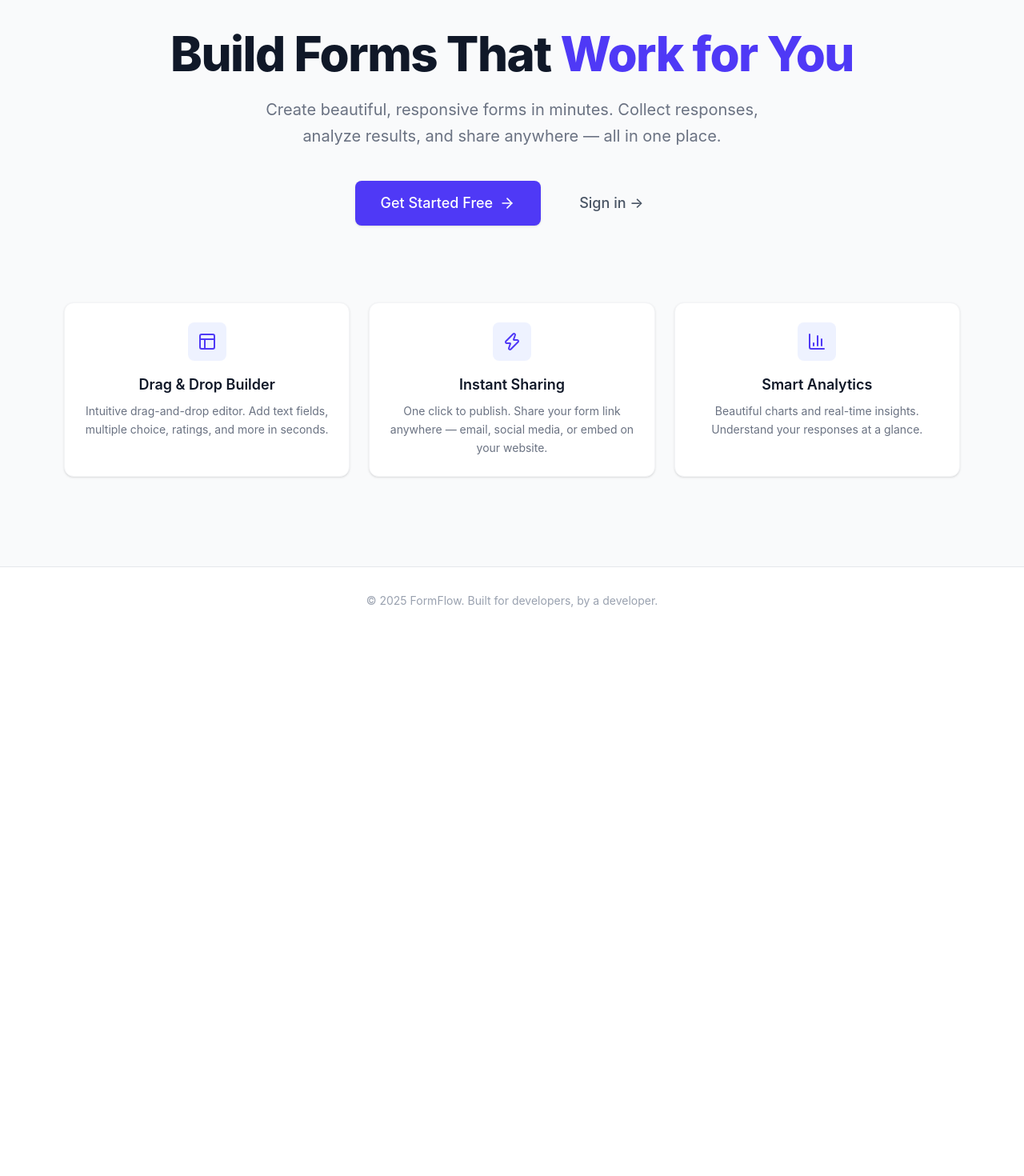
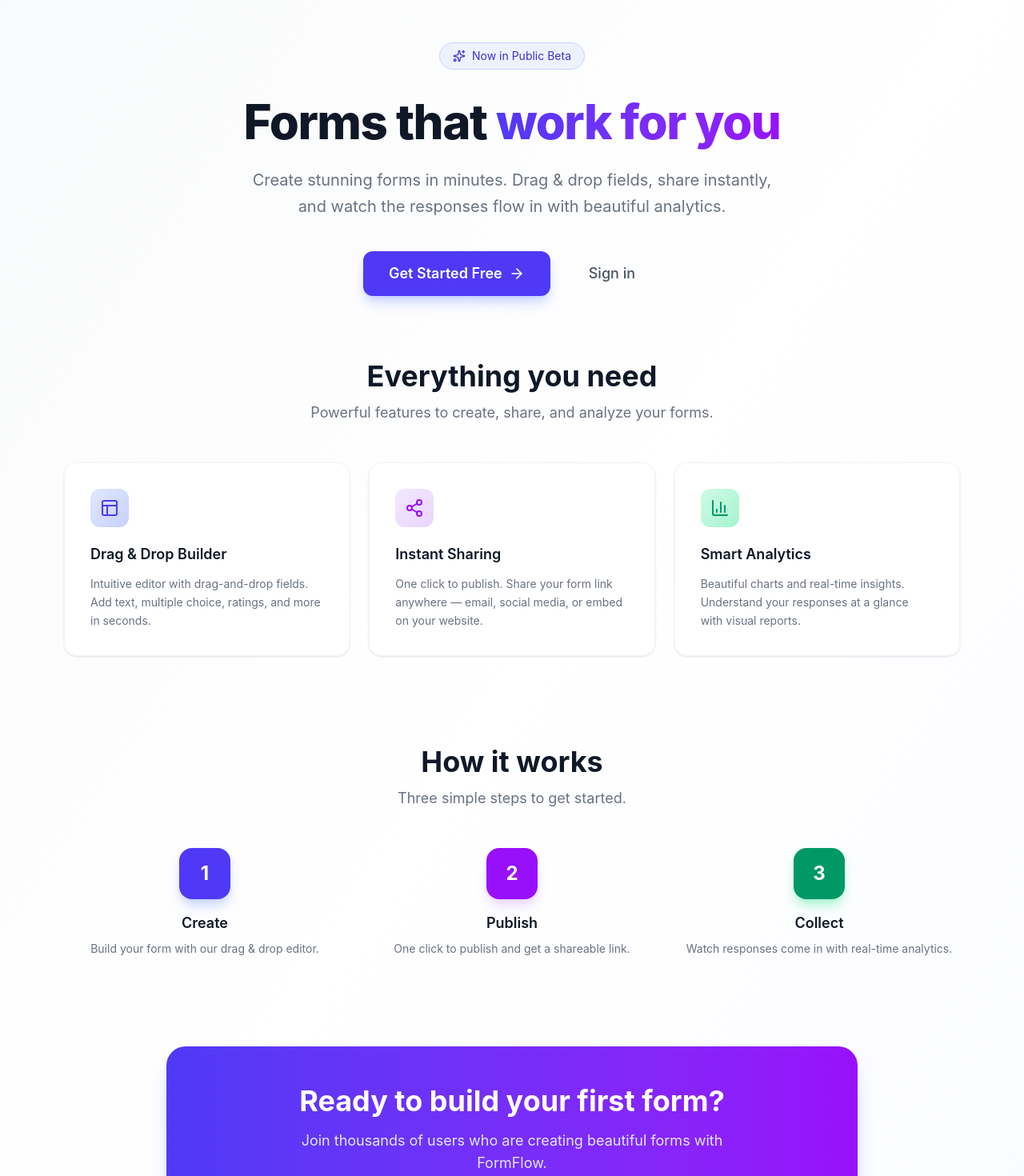
Before and after one commit to Ali-jalili/Form-Flow, a React (Vite) app: page / in a window 1280 px wide. Shown: the part 140-1610 px from the top of the page at 80% size. Before the commit the page ends 933 px from the top, so only its background shows below. Built offline with nearby package versions, Linux system fonts and the light colour scheme.

Commit message:
git add . git commit -m "style(home): redesign homepage with hero, features, how it works, and cta"

```diff
--- a/src/pages/HomePage.jsx
+++ b/src/pages/HomePage.jsx
@@ -1,61 +1,91 @@
 /** @format */
 
 import { Link } from "react-router-dom";
-import { Layout, Zap, BarChart3, ArrowRight } from "lucide-react";
+import {
+  Layout,
+  Zap,
+  BarChart3,
+  ArrowRight,
+  Sparkles,
+  Share2,
+  FileText,
+} from "lucide-react";
 
 function HomePage() {
   return (
-    <div className="min-h-screen bg-gray-50">
+    <div className="min-h-screen bg-gradient-to-br from-gray-50 via-white to-indigo-50/30">
       {/* Hero */}
-      <section className="max-w-6xl mx-auto px-4 pt-20 pb-16 sm:pt-28 sm:pb-24 text-center">
-        <h1 className="text-4xl sm:text-5xl lg:text-6xl font-extrabold text-gray-900 tracking-tight">
-          Build Forms That
-          <span className="text-indigo-600"> Work for You</span>
+      <section className="max-w-6xl mx-auto px-4 pt-24 sm:pt-32 pb-16 sm:pb-20 text-center">
+        {/* Badge */}
+        <div className="inline-flex items-center gap-2 bg-indigo-50 border border-indigo-200 rounded-full px-4 py-1.5 text-sm text-indigo-700 mb-8">
+          <Sparkles className="w-4 h-4" />
+          Now in Public Beta
+        </div>
+
+        {/* Heading */}
+        <h1 className="text-4xl sm:text-5xl lg:text-6xl font-extrabold tracking-tight text-gray-900 leading-[1.1]">
+          Forms that{" "}
+          <span className="bg-gradient-to-r from-indigo-600 to-purple-600 bg-clip-text text-transparent">
+            work for you
+          </span>
         </h1>
+
+        {/* Subtitle */}
         <p className="mt-6 text-lg sm:text-xl text-gray-500 max-w-2xl mx-auto leading-relaxed">
-          Create beautiful, responsive forms in minutes. Collect responses,
-          analyze results, and share anywhere — all in one place.
+          Create stunning forms in minutes. Drag & drop fields, share instantly,
+          and watch the responses flow in with beautiful analytics.
         </p>
+
+        {/* CTA Buttons */}
         <div className="mt-10 flex flex-col sm:flex-row items-center justify-center gap-4">
           <Link
             to="/signup"
-            className="bg-indigo-600 hover:bg-indigo-700 text-white font-medium px-8 py-3.5 rounded-lg transition-all duration-200 shadow-sm hover:shadow-md text-lg inline-flex items-center gap-2"
+            className="group inline-flex items-center gap-2 bg-indigo-600 hover:bg-indigo-700 text-white font-semibold px-8 py-3.5 rounded-xl transition-all duration-200 shadow-lg shadow-indigo-200 hover:shadow-xl hover:shadow-indigo-300 text-lg"
           >
             Get Started Free
-            <ArrowRight className="w-5 h-5" />
+            <ArrowRight className="w-5 h-5 group-hover:translate-x-1 transition-transform" />
           </Link>
           <Link
             to="/login"
-            className="text-gray-600 hover:text-gray-900 font-medium px-8 py-3.5 rounded-lg transition-colors text-lg"
+            className="inline-flex items-center gap-2 text-gray-600 hover:text-gray-900 font-medium px-8 py-3.5 rounded-xl transition-colors text-lg"
           >
-            Sign in →
+            Sign in
           </Link>
         </div>
       </section>
 
       {/* Features */}
       <section className="max-w-6xl mx-auto px-4 pb-20 sm:pb-28">
+        <div className="text-center mb-12">
+          <h2 className="text-3xl sm:text-4xl font-bold text-gray-900">
+            Everything you need
+          </h2>
+          <p className="mt-3 text-gray-500 text-lg">
+            Powerful features to create, share, and analyze your forms.
+          </p>
+        </div>
+
         <div className="grid grid-cols-1 md:grid-cols-3 gap-6">
           {/* Feature 1 */}
-          <div className="bg-white rounded-xl shadow-sm border border-gray-100 p-6 text-center hover:shadow-md transition-shadow duration-200">
-            <div className="w-12 h-12 bg-indigo-50 rounded-lg flex items-center justify-center mx-auto mb-4">
+          <div className="group bg-white/80 backdrop-blur-sm rounded-2xl shadow-sm border border-gray-100 p-8 hover:shadow-md hover:border-indigo-200 transition-all duration-300">
+            <div className="w-12 h-12 bg-gradient-to-br from-indigo-100 to-indigo-200 rounded-xl flex items-center justify-center mb-5 group-hover:scale-110 transition-transform duration-300">
               <Layout className="w-6 h-6 text-indigo-600" />
             </div>
-            <h3 className="text-lg font-semibold text-gray-900 mb-2">
+            <h3 className="text-lg font-semibold text-gray-900 mb-3">
               Drag & Drop Builder
             </h3>
             <p className="text-sm text-gray-500 leading-relaxed">
-              Intuitive drag-and-drop editor. Add text fields, multiple choice,
-              ratings, and more in seconds.
+              Intuitive editor with drag-and-drop fields. Add text, multiple
+              choice, ratings, and more in seconds.
             </p>
           </div>
 
           {/* Feature 2 */}
-          <div className="bg-white rounded-xl shadow-sm border border-gray-100 p-6 text-center hover:shadow-md transition-shadow duration-200">
-            <div className="w-12 h-12 bg-indigo-50 rounded-lg flex items-center justify-center mx-auto mb-4">
-              <Zap className="w-6 h-6 text-indigo-600" />
+          <div className="group bg-white/80 backdrop-blur-sm rounded-2xl shadow-sm border border-gray-100 p-8 hover:shadow-md hover:border-indigo-200 transition-all duration-300">
+            <div className="w-12 h-12 bg-gradient-to-br from-purple-100 to-purple-200 rounded-xl flex items-center justify-center mb-5 group-hover:scale-110 transition-transform duration-300">
+              <Share2 className="w-6 h-6 text-purple-600" />
             </div>
-            <h3 className="text-lg font-semibold text-gray-900 mb-2">
+            <h3 className="text-lg font-semibold text-gray-900 mb-3">
               Instant Sharing
             </h3>
             <p className="text-sm text-gray-500 leading-relaxed">
@@ -65,26 +95,101 @@ function HomePage() {
           </div>
 
           {/* Feature 3 */}
-          <div className="bg-white rounded-xl shadow-sm border border-gray-100 p-6 text-center hover:shadow-md transition-shadow duration-200">
-            <div className="w-12 h-12 bg-indigo-50 rounded-lg flex items-center justify-center mx-auto mb-4">
-              <BarChart3 className="w-6 h-6 text-indigo-600" />
+          <div className="group bg-white/80 backdrop-blur-sm rounded-2xl shadow-sm border border-gray-100 p-8 hover:shadow-md hover:border-indigo-200 transition-all duration-300">
+            <div className="w-12 h-12 bg-gradient-to-br from-emerald-100 to-emerald-200 rounded-xl flex items-center justify-center mb-5 group-hover:scale-110 transition-transform duration-300">
+              <BarChart3 className="w-6 h-6 text-emerald-600" />
             </div>
-            <h3 className="text-lg font-semibold text-gray-900 mb-2">
+            <h3 className="text-lg font-semibold text-gray-900 mb-3">
               Smart Analytics
             </h3>
             <p className="text-sm text-gray-500 leading-relaxed">
               Beautiful charts and real-time insights. Understand your responses
-              at a glance.
+              at a glance with visual reports.
             </p>
           </div>
         </div>
       </section>
 
+      {/* How It Works */}
+      <section className="max-w-6xl mx-auto px-4 pb-20 sm:pb-28">
+        <div className="text-center mb-12">
+          <h2 className="text-3xl sm:text-4xl font-bold text-gray-900">
+            How it works
+          </h2>
+          <p className="mt-3 text-gray-500 text-lg">
+            Three simple steps to get started.
+          </p>
+        </div>
+
+        <div className="grid grid-cols-1 md:grid-cols-3 gap-8">
+          {/* Step 1 */}
+          <div className="text-center">
+            <div className="w-16 h-16 bg-indigo-600 text-white rounded-2xl flex items-center justify-center text-2xl font-bold mx-auto mb-4 shadow-lg shadow-indigo-200">
+              1
+            </div>
+            <h3 className="text-lg font-semibold text-gray-900 mb-2">Create</h3>
+            <p className="text-sm text-gray-500">
+              Build your form with our drag & drop editor.
+            </p>
+          </div>
+
+          {/* Step 2 */}
+          <div className="text-center">
+            <div className="w-16 h-16 bg-purple-600 text-white rounded-2xl flex items-center justify-center text-2xl font-bold mx-auto mb-4 shadow-lg shadow-purple-200">
+              2
+            </div>
+            <h3 className="text-lg font-semibold text-gray-900 mb-2">
+              Publish
+            </h3>
+            <p className="text-sm text-gray-500">
+              One click to publish and get a shareable link.
+            </p>
+          </div>
+
+          {/* Step 3 */}
+          <div className="text-center">
+            <div className="w-16 h-16 bg-emerald-600 text-white rounded-2xl flex items-center justify-center text-2xl font-bold mx-auto mb-4 shadow-lg shadow-emerald-200">
+              3
+            </div>
+            <h3 className="text-lg font-semibold text-gray-900 mb-2">
+              Collect
+            </h3>
+            <p className="text-sm text-gray-500">
+              Watch responses come in with real-time analytics.
+            </p>
+          </div>
+        </div>
+      </section>
+
+      {/* CTA */}
+      <section className="max-w-4xl mx-auto px-4 pb-20 sm:pb-28">
+        <div className="bg-gradient-to-r from-indigo-600 to-purple-600 rounded-3xl p-8 sm:p-12 text-center shadow-xl shadow-indigo-200">
+          <h2 className="text-3xl sm:text-4xl font-bold text-white mb-4">
+            Ready to build your first form?
+          </h2>
+          <p className="text-indigo-100 text-lg mb-8 max-w-xl mx-auto">
+            Join thousands of users who are creating beautiful forms with
+            FormFlow.
+          </p>
+          <Link
+            to="/signup"
+            className="inline-flex items-center gap-2 bg-white text-indigo-600 font-semibold px-8 py-3.5 rounded-xl hover:bg-indigo-50 transition-colors text-lg shadow-lg"
+          >
+            Get Started Free
+            <ArrowRight className="w-5 h-5" />
+          </Link>
+        </div>
+      </section>
+
       {/* Footer */}
-      <footer className="border-t border-gray-200 bg-white">
-        <div className="max-w-6xl mx-auto px-4 py-8 text-center">
+      <footer className="border-t border-gray-200 bg-white/50">
+        <div className="max-w-6xl mx-auto px-4 py-8 flex flex-col sm:flex-row items-center justify-between gap-4">
+          <div className="flex items-center gap-2 text-gray-500">
+            <FileText className="w-5 h-5 text-indigo-500" />
+            <span className="font-semibold text-gray-700">FormFlow</span>
+          </div>
           <p className="text-sm text-gray-400">
-            © 2025 FormFlow. Built for developers, by a developer.
+            © 2025 FormFlow. Built with ❤️ for developers.
           </p>
         </div>
       </footer>
```
